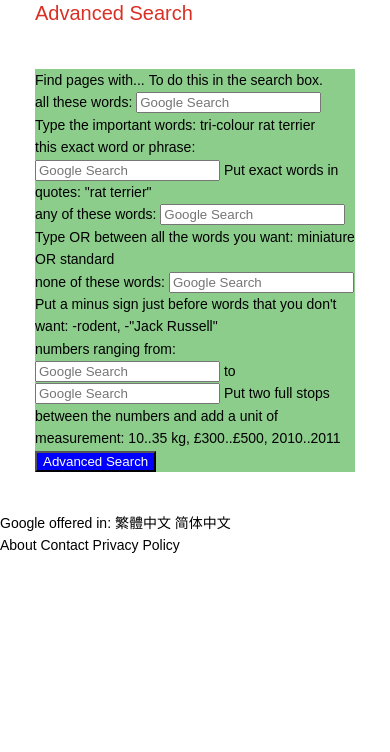
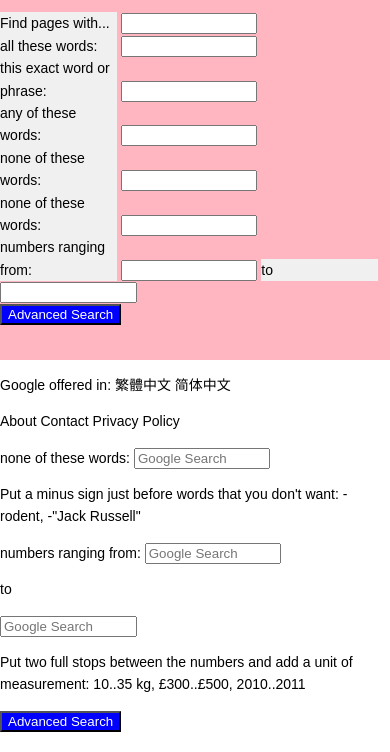
Before and after one commit to rizkisenjani/cs50project0, a plain HTML site: page advanced.html in a window 390 px wide. Shown: the part 92-844 px from the top of the page. Drawn offline with Linux system fonts and the light colour scheme.

Commit message:
updated code - added grid for responsive design

```diff
--- a/advanced.html
+++ b/advanced.html
@@ -7,13 +7,70 @@
     <link rel="stylesheet" href="advancedStyle.css">
 
     <style>
-        p {
-            display: inline;
+      * {
+        box-sizing: border-box;
+      }
+
+      body {
+        font-family: Arial, Helvetica, sans-serif;
+        line-height: 1.6;
+        margin: 0;
+        font-size: 14px;
+      }
+
+      .grid-container {
+        display: grid;
+        grid-auto-columns: 1fr;
+        grid-auto-rows: auto;
+        grid-template-areas:
+        'header header header header'
+        'title title title title'
+        'main-left main-left main-left main-left'
+        'languages languages languages languages'
+        'footer footer footer footer';
+        background-color: lightpink;
+        gap: 10px;
+      }
+
+      ul {
+        list-style-type: none;
+        padding: 0;
+      }
+
+      span {
+        display: inline-block;
+        background-color: #f0f0f0;
+        width: 30%;
+      }
+
+      span-right {
+        display: inline-block;
+        width: 30%;
+      }
+
+      input {
+        display: inline-block;
+        width: 35%;
+      }
+
+      .main-right {
+        padding: 0;
+      }
+
+      @media (max-width: 800px) {
+      .main {
+        margin-left: 15px;
+        width: calc(100%-15px);
+      }
+      .span-right {
+        display: none;
+      }
     }
     </style>
 </head>
 <body>
-  <header>
+  <div class="grid-container">
+    <header style="grid-area: header;">
     <div class="logo">
       <a href="www.google.com">
         <img src="https://www.google.com/images/branding/googlelogo/1x/googlelogo_color_272x92dp.png" alt="Google Logo">
@@ -25,28 +82,66 @@
     </div>
   </header>
 
-    <div class="advance">
+  <div class="title" style="grid-area: title;">
     Advanced Search
   </div>
 
-    <div class="searchForm" style="background: rgb(140, 205, 140)">
-        <p>Find pages with...</p>
-        <p>To do this in the search box.</p>
+  <div class="main-left" style="grid-area: main-left;">
+    <ul>
+      <li>
+        <span>Find pages with...</span>
+        <input type="text">
+        <span class="span-right">To do this in the search box.</span>
+      </li>
       <form action="https://www.google.com/search" method="get">
-          <div class="input-search">
-            <label for="searchInput1">all these words:</label>
-            <input class="searchBox" type="text" name="as_q" id="searchInput1" placeholder="Google Search">
-            <p>Type the important words: tri-colour rat terrier</p>
+        <li>
+          <span>all these words:</span>
+          <input type="text" name="as_q">
+        </li>
+        <li>
+          <span>this exact word or phrase:</span>
+          <input type="text" name="as_q"></li>
+        <li>
+          <span>any of these words:</span>
+          <input type="text" name="as_epq">
+        </li>
+        <li>
+          <span>none of these words:</span>
+          <input type="text" name="as_oq">
+        </li>
+        <li>
+          <span>none of these words:</span>
+          <input type="text" name="as_eq">
+        </li>
+        <li>
+          <span>numbers ranging from:</span>
+          <input type="text" name="as_nlo">
+          <span>to</span>
+          <input type="text" name="as_nhi">
+        </li>
+        <li><button style="color: white; background-color: blue;" type="submit">Advanced Search</button></li>
+      </form>
+    </ul>
   </div>
-          <div class="input-search">
-            <label for="searchInput2">this exact word or phrase:</label>
-            <input class="searchBox" type="text" name="as_epq" id="searchInput2" placeholder="Google Search">
-            <p>Put exact words in quotes: "rat terrier"</p>
+
+  <!--<div class="main-right" style="grid-area: main-right;">
+    <ul>
+      <li></li>
+      <li>Type the important words: tri-colour rat terrier</li>
+      <li>Put exact words in quotes: "rat terrier"</li>
+      <li>Type OR between all the words you want: miniature OR standard</li>
+      <li>Put a minus sign just before words that you don't want: -rodent, -"Jack Russell"</li>
+      <li>Put two full stops between the numbers and add a unit of measurement: 10..35 kg, £300..£500, 2010..2011</li>
+    </ul>
+  </div>-->
 </div>
-          <div class="input-search">
-            <label for="searchInput3">any of these words:</label>
-            <input class="searchBox" type="text" name="as_oq" id="searchInput3" placeholder="Google Search">
-            <p>Type OR between all the words you want: miniature OR standard</p>
+</div>
+<div class="languages" style="grid-area: languages;">
+  <p>Google offered in: 繁體中文 简体中文</p>
+</div>
+
+  <div class="footer" style="grid-area: footer;">
+    <p>About Contact Privacy Policy</p>
           </div>
           <div class="input-search">
             <label for="searchInput4">none of these words:</label>
@@ -68,14 +163,6 @@
       </form>
     </div>
 
-    <div class="languages">
-      <p>Google offered in: 繁體中文 简体中文</p>
-    </div>
-
-    <div class="footer">
-      <p>About Contact Privacy Policy</p>
-    </div>
-
     <script>
         // Your JavaScript goes here
         console.log('Page loaded successfully!');
```
Lines whose indentation alone changed are shown as unchanged.
